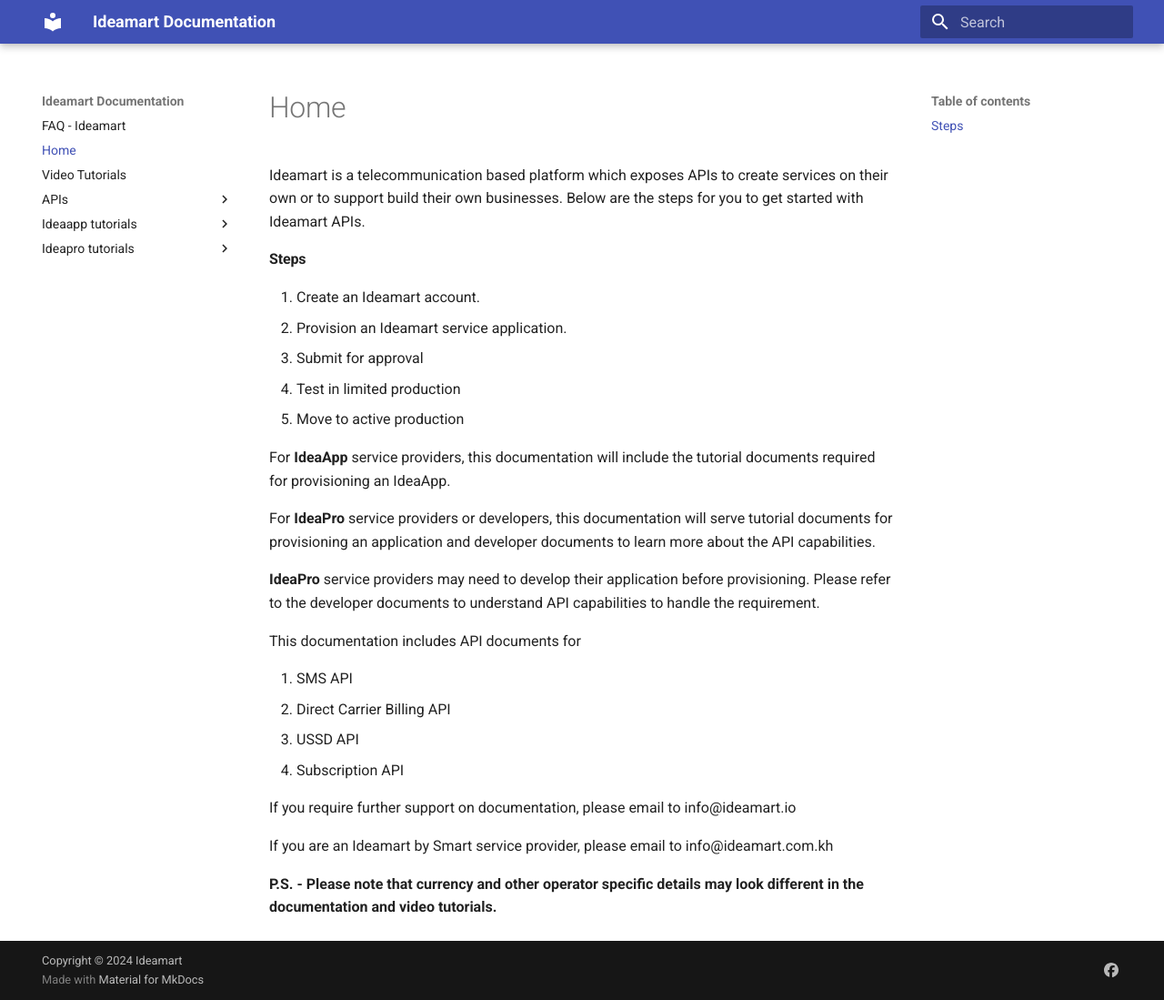
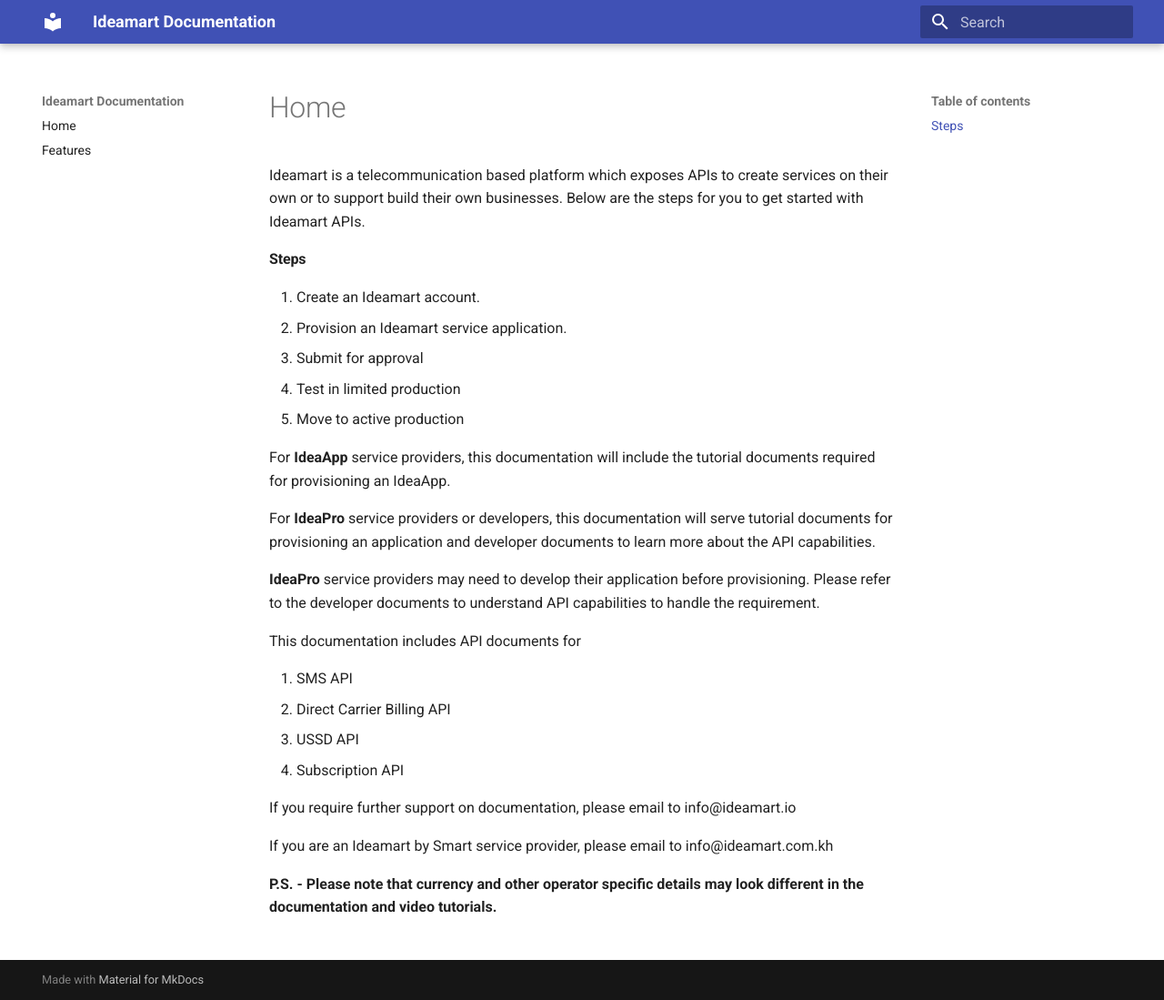
Before and after one commit to ideabizmart/Docs-Ideamart-v2, an MkDocs documentation site: the page built from docs/Index.md, in a window 1280 px wide and 1099 px high. Shown: the whole window at 91% size. Built offline with MkDocs 1.6.1 and Material for MkDocs 9.7.7, drawn with Linux system fonts in a browser that asks for light colours.

```diff
--- a/mkdocs.yml
+++ b/mkdocs.yml
@@ -1,15 +1,11 @@
 site_name: Ideamart Documentation
-site_url: https://docs.ideamart.io/ideaprov2
-site_author: Ideamart
-site_description: >-
- Ideamart API and User Documentation to build own app with Ideamart APIs
-copyright: Copyright &copy; 2024 Ideamart
-extra:
-  analytics:
-    provider: google
-    property: !ENV GOOGLE_ANALYTICS_KEY
-  social:
-    - icon: fontawesome/brands/facebook
-      link: https://facebook.com/ideamartlk
 theme:
   name: material
+nav:
+  - Home: index.md
+  - Features: feature.md
+markdown_extensions:
+  - toc:
+      permalink: true
+  - admonition
+  - pymdownx.superfences
```
